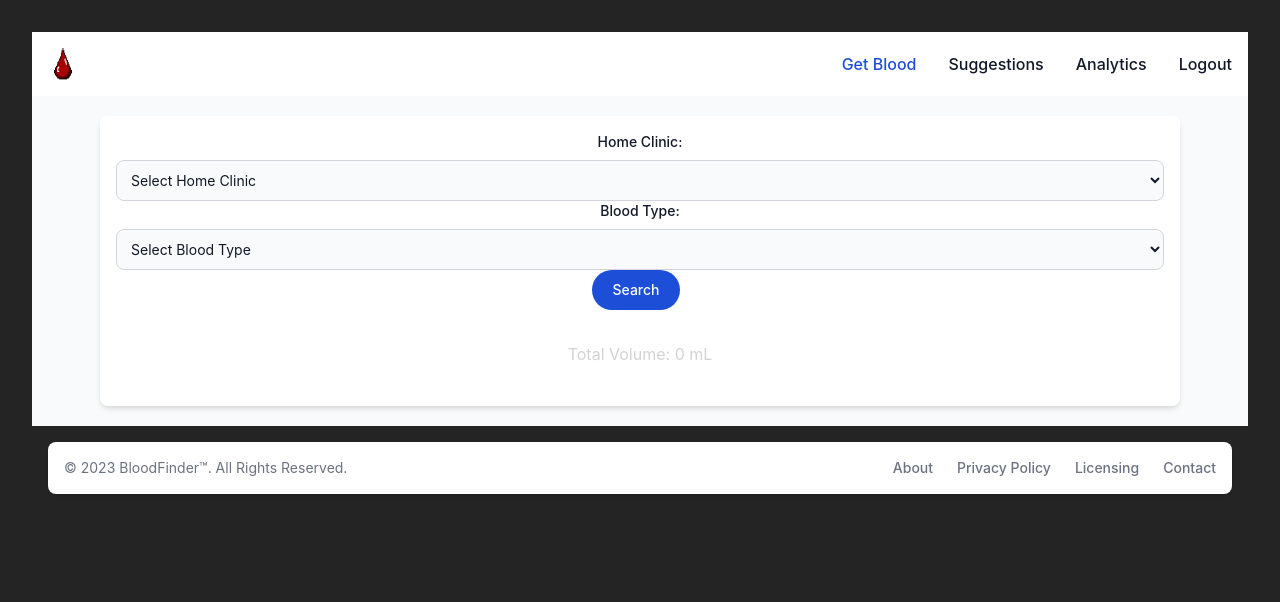
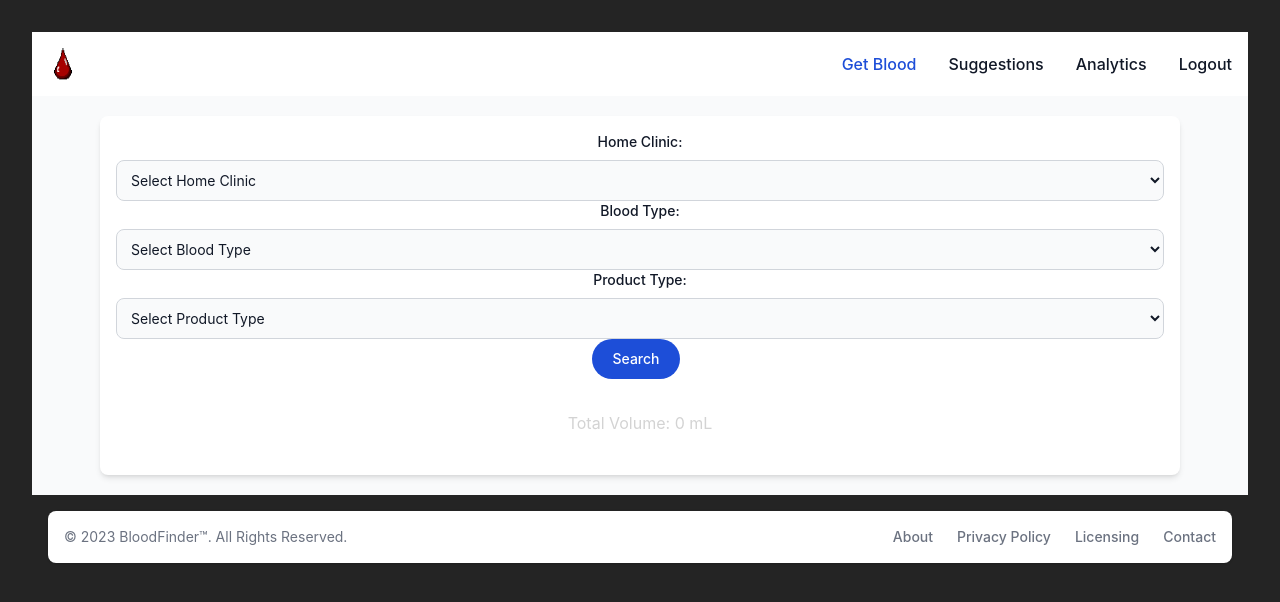
Before and after one commit to Islenna/bloodbank, a React app in the folder frontend/: page /bloodfinder in a window 1280 px wide. Shown: the top 602 px of the page. Built offline with nearby package versions, Linux system fonts and the light colour scheme; the HTML template or start-up script is replaced by a standard one.

Commit message:
Adding product Type to search

```diff
--- a/frontend/src/components/BloodFinder.jsx
+++ b/frontend/src/components/BloodFinder.jsx
@@ -7,6 +7,7 @@ import { isExpiringSoon } from '../utils/utils'
 function BloodFinder() {
     const [homeClinic, setHomeClinic] = useState('');
     const [bloodType, setBloodType] = useState('');
+    const [productType, setProductType] = useState('');
     const [pets, setPets] = useState([]);
     const [matchingBlood, setMatchingBlood] = useState([]);
     const { id } = useParams();
@@ -24,12 +25,13 @@ function BloodFinder() {
             .catch((err) => console.log(err));
 
         axios
-            .get(`http://localhost:8000/api/inventory/search/${homeClinic}/${bloodType}`, { withCredentials: true })
+            .get(`http://localhost:8000/api/inventory/search/${homeClinic}/${bloodType}/${productType}`, { withCredentials: true })
             .then((res) => {
                 const filteredBlood = res.data.filter((blood) => !blood.isDeleted);
                 setMatchingBlood(filteredBlood);
             })
             .catch((err) => console.log(err));
+
     };
 
     const parseUnitSize = (unitSize) => {
@@ -80,6 +82,23 @@ function BloodFinder() {
                                             <option value="A">A</option>
                                             <option value="B">B</option>
                                             <option value="AB">AB</option>
+                                        </select>
+                                    </div>
+
+                                    <div>
+                                        <label htmlFor="productType" className="block mb-2 text-sm font-medium text-gray-900 dark:text-white">Product Type:</label>
+                                        <select id="productType"
+                                            value={productType}
+                                            onChange={(e) => setProductType(e.target.value)}
+                                            className="bg-gray-50 border border-gray-300 text-gray-900 text-sm rounded-lg focus:ring-blue-500 focus:border-blue-500 block w-full p-2.5 dark:bg-gray-700 dark:border-gray-600 dark:placeholder-gray-400 dark:text-white dark:focus:ring-blue-500 dark:focus:border-blue-500">
+                                            <option value="">Select Product Type</option>
+                                            <option value="pRBC">pRBCs</option>
+                                            <option value="FFP">FFP</option>
+                                            <option value="FP">FP</option>
+                                            <option value="Platelets">Platelets</option>
+                                            <option value="Cryo">Cryoprecipitate</option>
+                                            <option value="ALB">Albumin</option>
+                                            <option value="HBOC">HBOC</option>
                                         </select>
                                     </div>
                                     <button type="button" onClick={searchPets} className="text-white bg-blue-700 hover:bg-blue-800 focus:outline-none focus:ring-4 focus:ring-blue-300 font-medium rounded-full text-sm px-5 py-2.5 text-center mr-2 mb-2 dark:bg-blue-600 dark:hover:bg-blue-700 dark:focus:ring-blue-800">Search</button>
```
Also changed, not shown: 2 other files (tests, documents, lock files or other folders).
